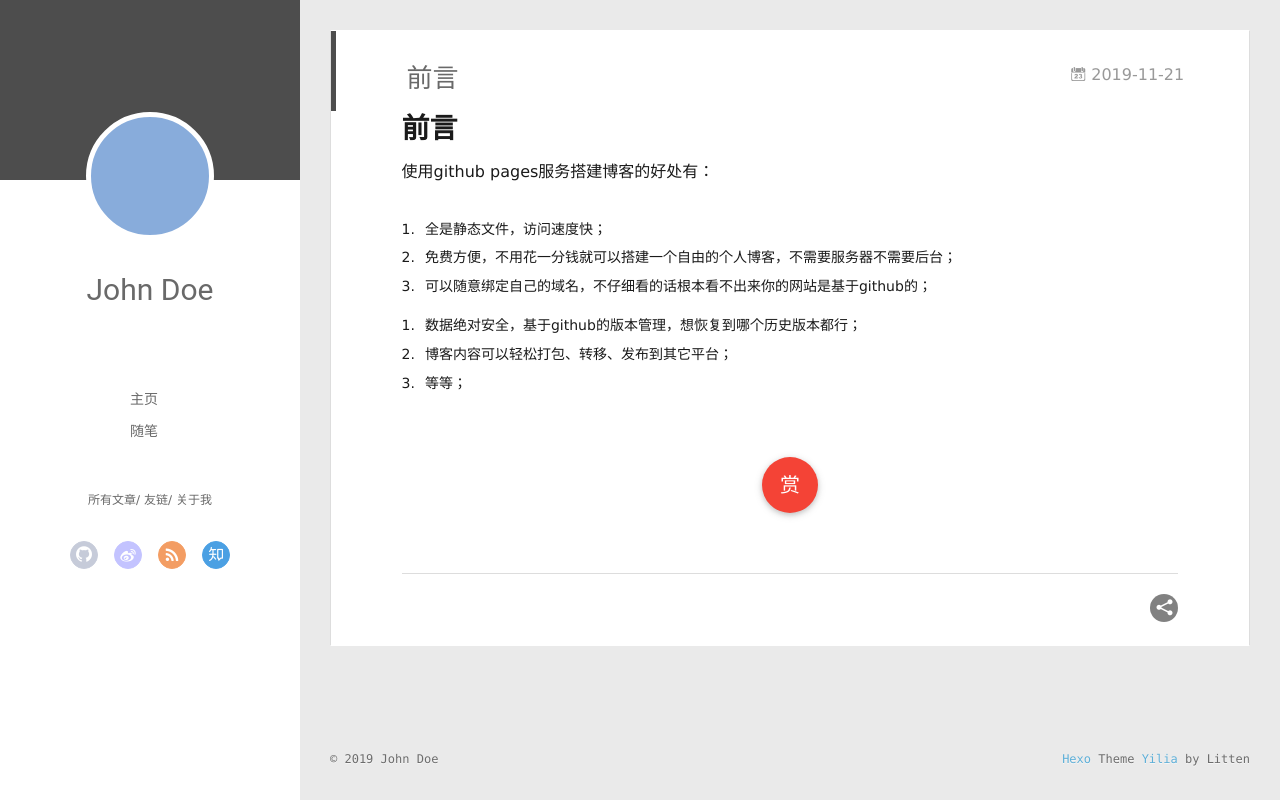
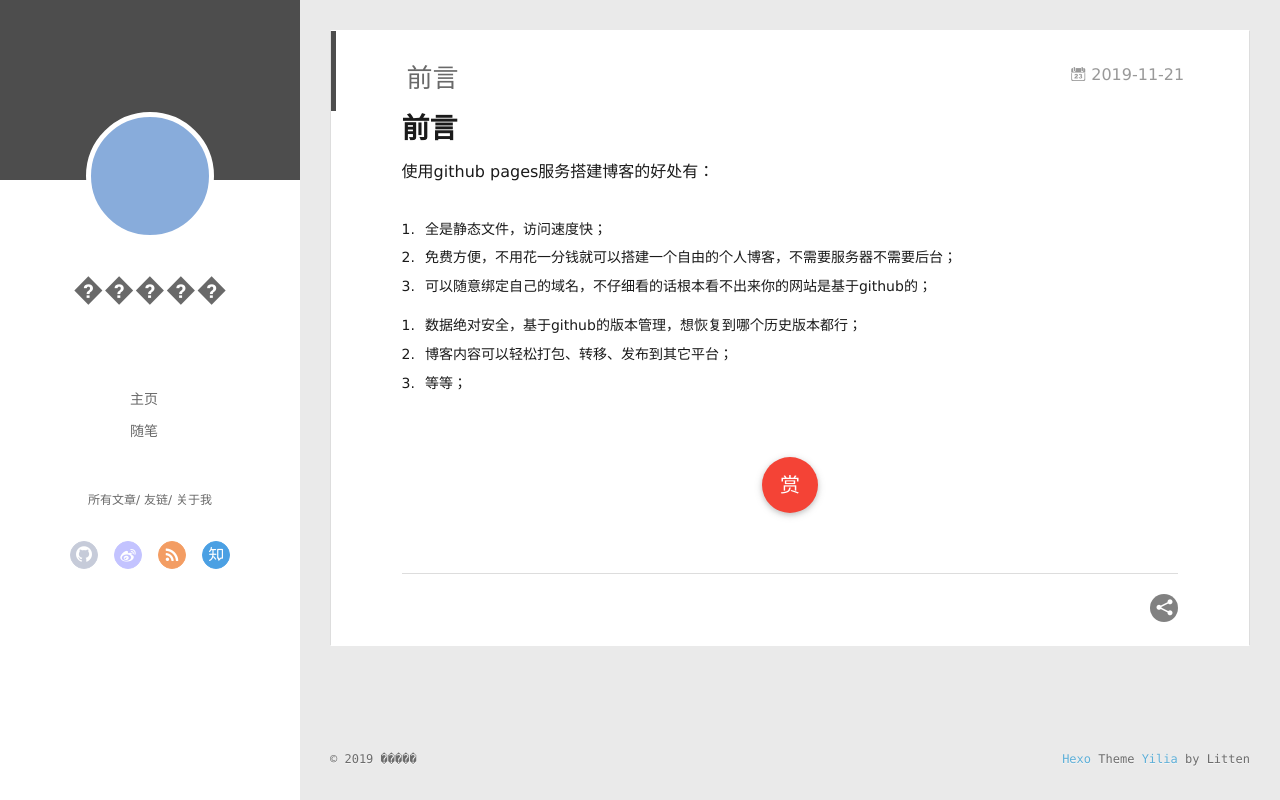
Before and after one commit to maomaolaidaye/maomaolaidaye.github.io, a plain HTML site: page 2019/11/21/前言/index.html in a window 1280 px wide. Drawn offline with Linux system fonts and the light colour scheme; no server answers.

Commit message:
Site updated: 2019-11-21 15:18:15

```diff
--- a/2019/11/21/前言/index.html
+++ b/2019/11/21/前言/index.html
@@ -14,7 +14,7 @@
 <meta property="og:url" content="http:&#x2F;&#x2F;yoursite.com&#x2F;2019&#x2F;11&#x2F;21&#x2F;%E5%89%8D%E8%A8%80&#x2F;index.html">
 <meta property="og:site_name" content="Hexo">
 <meta property="og:description" content="前言使用github pages服务搭建博客的好处有：  全是静态文件，访问速度快； 免费方便，不用花一分钱就可以搭建一个自由的个人博客，不需要服务器不需要后台； 可以随意绑定自己的域名，不仔细看的话根本看不出来你的网站是基于github的；">
-<meta property="og:locale" content="en">
+<meta property="og:locale" content="zh-Hans">
 <meta property="og:updated_time" content="2019-11-21T06:09:26.328Z">
 <meta name="twitter:card" content="summary">
 
@@ -48,7 +48,7 @@
 			<img src="" class="js-avatar">
 		</a>
 		<hgroup>
-		  <h1 class="header-author"><a href="/">John Doe</a></h1>
+		  <h1 class="header-author"><a href="/">�����</a></h1>
 		</hgroup>
 
 
@@ -106,7 +106,7 @@
 				<img src="" class="js-avatar">
 			</div>
 			<hgroup>
-			  <h1 class="header-author js-header-author">John Doe</h1>
+			  <h1 class="header-author js-header-author">�����</h1>
 			</hgroup>
 
 
@@ -313,7 +313,7 @@
   <div class="outer">
     <div id="footer-info">
     	<div class="footer-left">
-    		&copy; 2019 John Doe
+    		&copy; 2019 �����
     	</div>
       	<div class="footer-right">
       		<a href="http://hexo.io/" target="_blank">Hexo</a>  Theme <a href="https://github.com/litten/hexo-theme-yilia" target="_blank">Yilia</a> by Litten
```
Also changed, not shown: archives/2019/11/index.html (+4 -4 lines), archives/2019/index.html (+4 -4 lines), archives/index.html (+4 -4 lines), index.html (+4 -4 lines).
